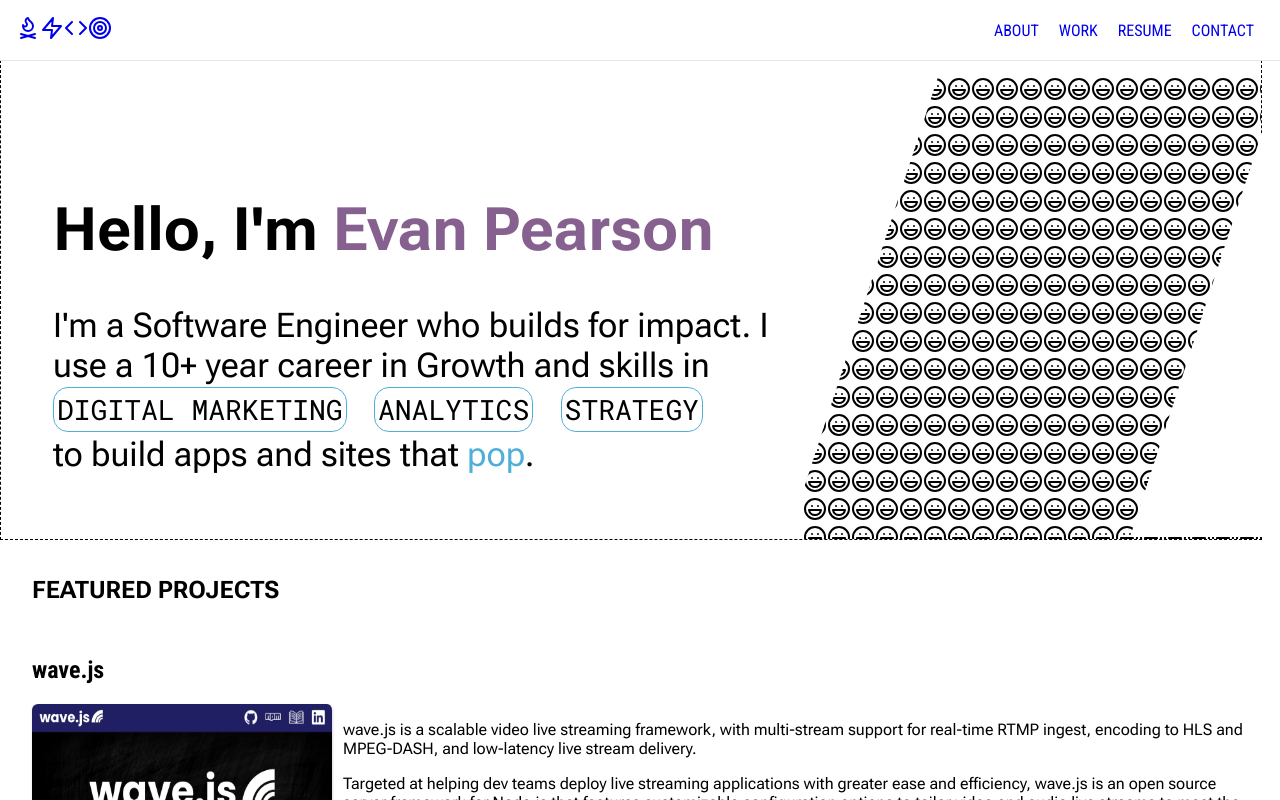
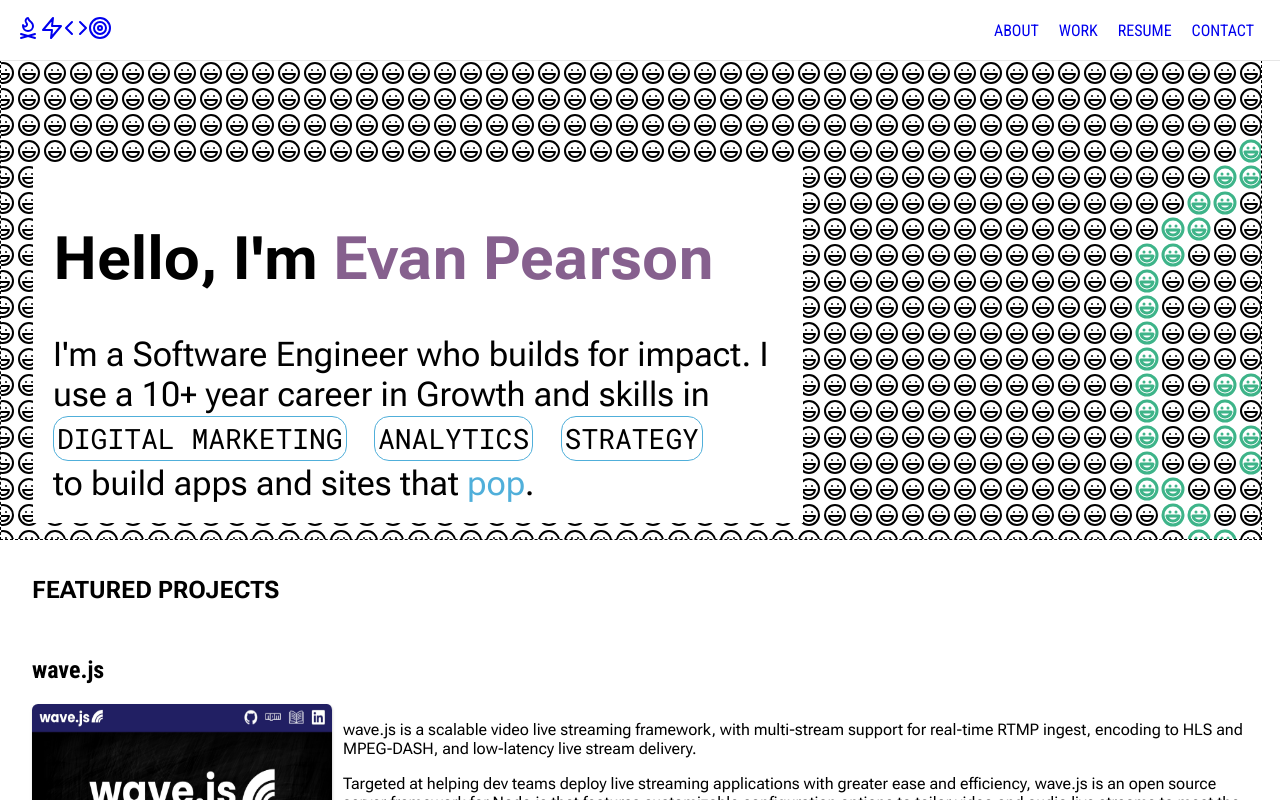
Before and after one commit to parsnbl/evan-pearson.com, a Next.js app: page / in a window 1280 px wide. Shown: the top 800 px of the page. Built offline with nearby package versions, Linux system fonts and the light colour scheme.

Commit message:
proto of icon mat finished

```diff
--- a/app/components/Hero.tsx
+++ b/app/components/Hero.tsx
@@ -14,17 +14,25 @@ const Hero = ({ iconMatDim }: HeroCustomization) => {
   return (
     <div css={{
       width: 'calc(100vw + 50px)',
-      height: 'inherit',
-      display: 'flex'
+      height: '100%',
+      display: 'flex',
+      flexDirection: 'column',
+      justifyContent: 'flex-end',
+      position: 'relative'
     }}>
     <div
       css={{
-        padding: '60px 0px 0px 20px',
+        padding: '20px 0px 20px 20px',
+
         display: 'flex',
         flexDirection: 'column',
-        justifyContent: 'center',
+        height: 'fit-content',
+        justifyContent: 'flex-end',
+        backgroundColor: colors.white,
         maxWidth: '750px',
         fontSize: '34px',
+        position: 'relative',
+        zIndex: 100,
         '& p': { margin: '0px' },
         '& br': { margin: '0px' },
       }}
--- a/app/components/IconMat.tsx
+++ b/app/components/IconMat.tsx
@@ -1,441 +1,211 @@
 'use client';
 
-import React, { useRef, useCSS } from 'react';
+import React, { useRef, useEffect } from 'react';
 import { css } from '@emotion/react';
 import { Laugh } from 'lucide-react';
-import { colors } from './styles';
+import { colors } from '@/styles';
 
 import { Dimensions } from '@/hooks/useDimensions';
 
-
 interface IconMatCustomization {
-  dim: Dimensions
+  dim: Dimensions;
 }
 
-const IconMat = ({ dim }: IconMatCustomization) => {
-  console.log('dim from icon mat', dim)
+// 26 x 26
+
+const buildLaugh = (r, c, color = colors.black, size = 24, padding = 1, strokeWidth = 2) => {
   return (
-    <>
-    <div css={{
-      width: 0,
-      height: 0,
-      borderRight: '150px solid transparent',
-      borderTop: '460px solid white',
-      marginTop: '0px',
-      zIndex: 10,
-      position: 'absolute',
-      right: '342px'
-    }}></div>
-    <div css={{
-      width: 0,
-      height: 0,
-      borderLeft: '150px solid transparent',
-      borderBottom: '460px solid white',
-      marginTop: '0px',
-      zIndex: 10,
-      position: 'absolute',
-      right: '0px'
-    }}></div>
-      <div
-        css={{
-          width: '900px',
-          flexGrow: 1,
-        }}
-      >
-        <Laugh />
-        <Laugh />
-        <Laugh />
-        <Laugh />
-        <Laugh />
-        <Laugh />
-        <Laugh />
-        <Laugh />
-        <Laugh />
-        <Laugh />
-        <Laugh />
-        <Laugh />
-        <Laugh />
-        <Laugh />
-        <Laugh />
-        <Laugh />
-        <Laugh />
-        <Laugh />
-        <Laugh />
-        <Laugh />
-        <Laugh />
-        <Laugh />
-        <Laugh />
-        <Laugh />
-        <Laugh />
-        <Laugh />
-        <Laugh />
-        <Laugh />
-        <Laugh />
-        <Laugh />
-        <Laugh />
-        <Laugh />
-        <Laugh />
-        <Laugh />
-        <Laugh />
-        <Laugh />
-        <Laugh />
-        <Laugh />
-        <Laugh />
-        <Laugh />
-        <Laugh />
-        <Laugh />
-        <Laugh />
-        <Laugh />
-        <Laugh />
-        <Laugh />
-        <Laugh />
-        <Laugh />
-        <Laugh />
-        <Laugh />
-        <Laugh />
-        <Laugh />
-        <Laugh />
-        <Laugh />
-        <Laugh />
-        <Laugh />
-        <Laugh />
-        <Laugh />
-        <Laugh />
-        <Laugh />
-        <Laugh />
-        <Laugh />
-        <Laugh />
-        <Laugh />
-        <Laugh />
-        <Laugh />
-        <Laugh />
-        <Laugh />
-        <Laugh />
-        <Laugh />
-        <Laugh />
-        <Laugh />
-        <Laugh />
-        <Laugh />
-        <Laugh />
-        <Laugh />
-        <Laugh />
-        <Laugh />
-        <Laugh />
-        <Laugh />
-        <Laugh />
-        <Laugh />
-        <Laugh />
-        <Laugh />
-        <Laugh />
-        <Laugh />
-        <Laugh />
-        <Laugh />
-        <Laugh />
-        <Laugh />
-        <Laugh />
-        <Laugh />
-        <Laugh />
-        <Laugh />
-        <Laugh />
-        <Laugh />
-        <Laugh />
-        <Laugh />
-        <Laugh />
-        <Laugh />
-        <Laugh />
-        <Laugh />
-        <Laugh />
-        <Laugh />
-        <Laugh />
-        <Laugh />
-        <Laugh />
-        <Laugh />
-        <Laugh />
-        <Laugh />
-        <Laugh />
-        <Laugh />
-        <Laugh />
-        <Laugh />
-        <Laugh />
-        <Laugh />
-        <Laugh />
-        <Laugh />
-        <Laugh />
-        <Laugh />
-        <Laugh />
-        <Laugh />
-        <Laugh />
-        <Laugh />
-        <Laugh />
-        <Laugh />
-        <Laugh />
-        <Laugh />
-        <Laugh />
-        <Laugh />
-        <Laugh />
-        <Laugh />
-        <Laugh />
-        <Laugh />
-        <Laugh />
-        <Laugh />
-        <Laugh />
-        <Laugh />
-        <Laugh />
-        <Laugh />
-        <Laugh />
-        <Laugh />
-        <Laugh />
-        <Laugh />
-        <Laugh />
-        <Laugh />
-        <Laugh />
-        <Laugh />
-        <Laugh />
-        <Laugh />
-        <Laugh />
-        <Laugh />
-        <Laugh />
-        <Laugh />
-        <Laugh />
-        <Laugh />
-        <Laugh />
-        <Laugh />
-        <Laugh />
-        <Laugh />
-        <Laugh />
-        <Laugh />
-        <Laugh />
-        <Laugh />
-        <Laugh />
-        <Laugh />
-        <Laugh />
-        <Laugh />
-        <Laugh />
-        <Laugh />
-        <Laugh />
-        <Laugh />
-        <Laugh />
-        <Laugh />
-        <Laugh />
-        <Laugh />
-        <Laugh />
-        <Laugh />
-        <Laugh />
-        <Laugh />
-        <Laugh />
-        <Laugh />
-        <Laugh />
-        <Laugh />
-        <Laugh />
-        <Laugh />
-        <Laugh />
-        <Laugh />
-        <Laugh />
-        <Laugh />
-        <Laugh />
-        <Laugh />
-        <Laugh />
-        <Laugh />
-        <Laugh />
-        <Laugh />
-        <Laugh />
-        <Laugh />
-        <Laugh />
-        <Laugh />
-        <Laugh />
-        <Laugh />
-        <Laugh />
-        <Laugh />
-        <Laugh />
-        <Laugh />
-        <Laugh />
-        <Laugh />
-        <Laugh />
-        <Laugh />
-        <Laugh />
-        <Laugh />
-        <Laugh />
-        <Laugh />
-        <Laugh />
-        <Laugh />
-        <Laugh />
-        <Laugh />
-        <Laugh />
-        <Laugh />
-        <Laugh />
-        <Laugh />
-        <Laugh />
-        <Laugh />
-        <Laugh />
-        <Laugh />
-        <Laugh />
-        <Laugh />
-        <Laugh />
-        <Laugh />
-        <Laugh />
-        <Laugh />
-        <Laugh />
-        <Laugh />
-        <Laugh />
-        <Laugh />
-        <Laugh />
-        <Laugh />
-        <Laugh />
-        <Laugh />
-        <Laugh />
-        <Laugh />
-        <Laugh />
-        <Laugh />
-        <Laugh />
-        <Laugh />
-        <Laugh />
-        <Laugh />
-        <Laugh />
-        <Laugh />
-        <Laugh />
-        <Laugh />
-        <Laugh />
-        <Laugh />
-        <Laugh />
-        <Laugh />
-        <Laugh />
-        <Laugh />
-        <Laugh />
-        <Laugh />
-        <Laugh />
-        <Laugh />
-        <Laugh />
-        <Laugh />
-        <Laugh />
-        <Laugh />
-        <Laugh />
-        <Laugh />
-        <Laugh />
-        <Laugh />
-        <Laugh />
-        <Laugh />
-        <Laugh />
-        <Laugh />
-        <Laugh />
-        <Laugh />
-        <Laugh />
-        <Laugh />
-        <Laugh />
-        <Laugh />
-        <Laugh />
-        <Laugh />
-        <Laugh />
-        <Laugh />
-        <Laugh />
-        <Laugh />
-        <Laugh />
-        <Laugh />
-        <Laugh />
-        <Laugh />
-        <Laugh />
-        <Laugh />
-        <Laugh />
-        <Laugh />
-        <Laugh />
-        <Laugh />
-        <Laugh />
-        <Laugh />
-        <Laugh />
-        <Laugh />
-        <Laugh />
-        <Laugh />
-        <Laugh />
-        <Laugh />
-        <Laugh />
-        <Laugh />
-        <Laugh />
-        <Laugh />
-        <Laugh />
-        <Laugh />
-        <Laugh />
-        <Laugh />
-        <Laugh />
-        <Laugh />
-        <Laugh />
-        <Laugh />
-        <Laugh />
-        <Laugh />
-        <Laugh />
-        <Laugh />
-        <Laugh />
-        <Laugh />
-        <Laugh />
-        <Laugh />
-        <Laugh />
-        <Laugh />
-        <Laugh />
-        <Laugh />
-        <Laugh />
-        <Laugh />
-        <Laugh />
-        <Laugh />
-        <Laugh />
-        <Laugh />
-        <Laugh />
-        <Laugh />
-        <Laugh />
-        <Laugh />
-        <Laugh />
-        <Laugh />
-        <Laugh />
-        <Laugh />
-        <Laugh />
-        <Laugh />
-        <Laugh />
-        <Laugh />
-        <Laugh />
-        <Laugh />
-        <Laugh />
-        <Laugh />
-        <Laugh />
-        <Laugh />
-        <Laugh />
-        <Laugh />
-        <Laugh />
-        <Laugh />
-        <Laugh />
-        <Laugh />
-        <Laugh />
-        <Laugh />
-        <Laugh />
-        <Laugh />
-        <Laugh />
-        <Laugh />
-        <Laugh />
-        <Laugh />
-        <Laugh />
-        <Laugh />
-        <Laugh />
-        <Laugh />
-        <Laugh />
-        <Laugh />
-        <Laugh />
-        <Laugh />
-        <Laugh />
-        <Laugh />
-        <Laugh />
-        <Laugh />
-        <Laugh />
-        <Laugh />
-        <Laugh />
-        <Laugh />
-        <Laugh />
-        <Laugh />
-        <Laugh />
-        <Laugh />
-        <Laugh />
-        <Laugh />
-        <Laugh />
-        <Laugh />
-        <Laugh />
-      </div>
-    </>
-
+    <div
+      css={{
+        padding: `${padding}px`,
+        gridRow: `${r}/span 1`,
+        gridColumn: `${c}/span 1`,
+      }}
+      key={`iconMat_icon_${r}_${c}`}
+    >
+      <Laugh color={color} size={size} strokeWidth={strokeWidth}/>
+    </div>
   );
 };
+
+const IconMat = ({ dim }: IconMatCustomization) => {
+  const numberOfCols = Math.floor(dim.width / 26) + 2;
+  const numberOfRows = Math.floor(dim.height / 26) + 2;
+
+  const dGrid = {
+    display: 'grid',
+    gridTemplateColumns: `repeat(${numberOfCols}, 26px)`,
+    gridTemplateRows: `repeat(${numberOfRows}, 26px)`,
+    left: '-44px',
+    top: '-44px',
+    zIndex: -100,
+    position: 'absolute',
+    '& svg': {
+      padding: '1px',
+    },
+  };
+  const icons = [];
+
+  let rowLowerBound = 4;
+  let rowupperBound = 21;
+  let colLowerBound = 34;
+  let colUpperBound = 72;
+
+  const coordsOutline = [
+    [0, 4],
+    [0, 5],
+    [0, 6],
+    [0, 7],
+    [0, 8],
+    [0, 9],
+    [0, 10],
+    [0, 11],
+    [0, 12],
+    [0, 13],
+    [1, 3],
+    [1, 4],
+    [1, 13],
+    [1, 14],
+    [2, 2],
+    [2, 3],
+    [2, 14],
+    [2, 15],
+    [3, 1],
+    [3, 2],
+    [3, 15],
+    [3, 16],
+    [4, 0],
+    [4, 1],
+    [4, 16],
+    [4, 17],
+    [5, 0],
+    [6, 0],
+    [7, 0],
+    [8, 0],
+    [9, 0],
+    [10, 0],
+    [11, 0],
+    [12, 0],
+    [13, 0],
+    [13, 1],
+    [14, 1],
+    [14, 2],
+    [15, 2],
+    [15, 3],
+    [16, 3],
+    [16, 4],
+    [17, 4],
+    [17, 5],
+    [17, 6],
+    [17, 7],
+    [17, 8],
+    [17, 9],
+    [17, 10],
+    [17, 11],
+    [17, 12],
+    [17, 13],
+    [5, 17],
+    [5, 17],
+    [6, 17],
+    [7, 17],
+    [8, 17],
+    [9, 17],
+    [10, 17],
+    [11, 17],
+    [12, 17],
+    [13, 17],
+    [16, 13],
+    [16, 14],
+    [15, 14],
+    [15, 15],
+    [14, 15],
+    [14, 16],
+    [13, 16],
+    [13, 17],
+  ];
+
+  const coordsEyes = [
+    [5, 5],
+    [5, 6],
+    [6, 5],
+    [6, 6],
+    [5, 11],
+    [6, 11],
+    [5, 12],
+    [6, 12],
+  ];
+
+  const coordsSmile = [
+    [9, 3],
+    [9, 4],
+    [9, 5],
+    [9, 6],
+    [9, 7],
+    [9, 8],
+    [9, 9],
+    [9, 10],
+    [9, 11],
+    [9, 12],
+    [9, 13],
+    [9, 14],
+    [10, 3],
+    [11, 3],
+    [11, 4],
+    [12, 4],
+    [12, 5],
+    [13, 5],
+    [13, 6],
+    [14, 6],
+    [14, 7],
+    [14, 8],
+    [14, 9],
+    [14, 10],
+    [14, 11],
+    [13, 11],
+    [13, 12],
+    [12, 12],
+    [12, 13],
+    [11, 13],
+    [11, 14],
+    [10, 14],
+  ];
+
+  const smileCoords = coordsOutline
+    .concat(coordsEyes, coordsSmile)
+    .map(([r, c]) => {
+      return [
+        r + rowLowerBound + 1, //coord + safezone + plus one error
+        c + colLowerBound + 1 + 10, //coord + safezone + plus one error + 10 centering
+      ];
+    });
+
+  for (let r = 1; r <= numberOfRows; r++) {
+    for (let c = 1; c <= numberOfCols; c++) {
+      let elem;
+      let colCriteria = 34 <= c && c <= 72; // safe zone col
+      let rowCriteria = 4 <= r && r <= 21; //safe zone row
+      if (
+        smileCoords.some(([coordR, coordC]) => {
+          return coordR === r && coordC === c;
+        })
+      ) {
+        console.log('some triggered');
+        elem = buildLaugh(r, c, '#3EB489', 24, 1, 3);
+      } else {
+        elem = buildLaugh(r, c, colors.black, 24, 1, 2);
+      }
+      icons.push(elem);
+    }
+  }
+  useEffect(() => {
+    console.log(
+      'number of rows:',
+      numberOfRows,
+      'number of cols:',
+      numberOfCols
+    );
+  }, [icons]);
+
+  return <div css={dGrid}>{icons}</div>;
+};
 export default IconMat;
```
